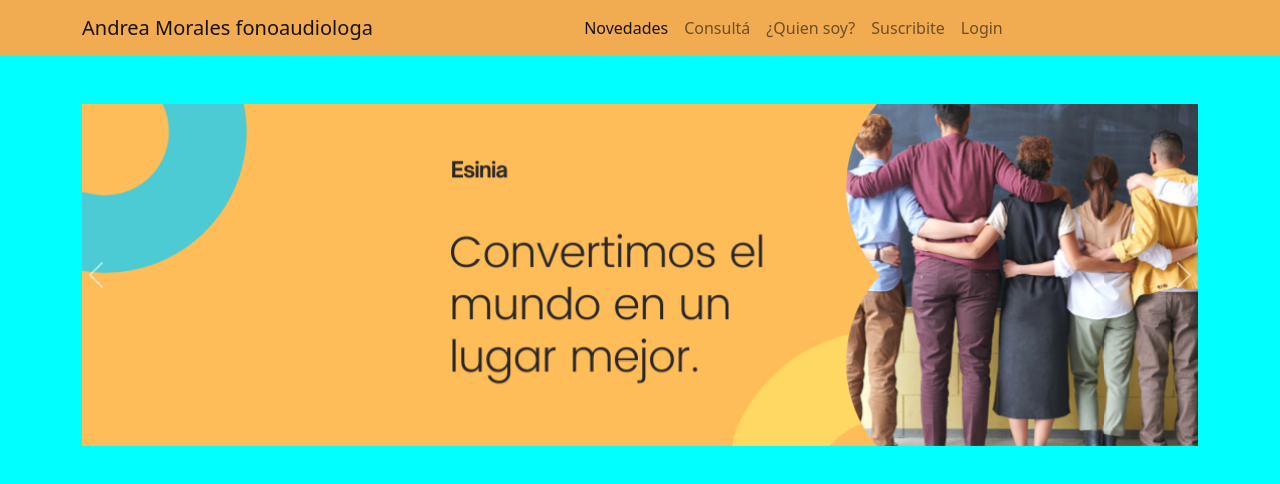
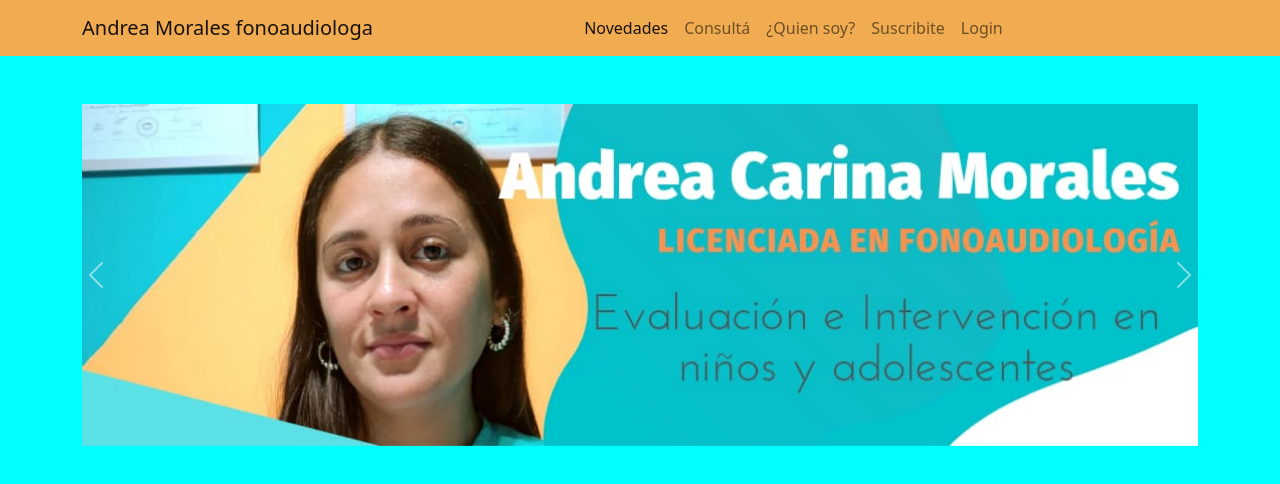
Before and after one commit to gastoncorrea/andrea-fonoaudiologa, an Angular app: page / in a window 1280 px wide. Shown: the top 484 px of the page. Built offline with nearby package versions, Linux system fonts and the light colour scheme.

Commit message:
Se cambio imagen de slide 1

```diff
--- a/src/app/components/cabecera/cabecera.component.html
+++ b/src/app/components/cabecera/cabecera.component.html
@@ -1,10 +1,10 @@
 <div id="carouselExampleFade" class="carousel slide carousel-fade" data-bs-ride="carousel" >
     <div class="carousel-inner container my-5">
       <div class="carousel-item active" data-bs-interval="10000">
-        <img src="assets/img/mundo-mejor-slide.png" class="d-block w-100" alt="...">
+        <img src="assets/img/andrea-slide-1.jpeg" class="d-block w-100" alt="...">
       </div>
       <div class="carousel-item " data-bs-interval="10000">
-        <img src="assets/img/andrea-slide.png" class="d-block w-100" alt="...">
+        <img src="assets/img/andrea-profe.jpeg" class="d-block w-100" alt="...">
       </div>
       <div class="carousel-item" data-bs-interval="10000">
         <img src="assets/img/infografia-slide.png" class="d-block w-100" alt="...">
```
Also changed, not shown: src/assets/img/andrea-profe.jpeg, src/assets/img/andrea-slide-1.jpeg (added).
